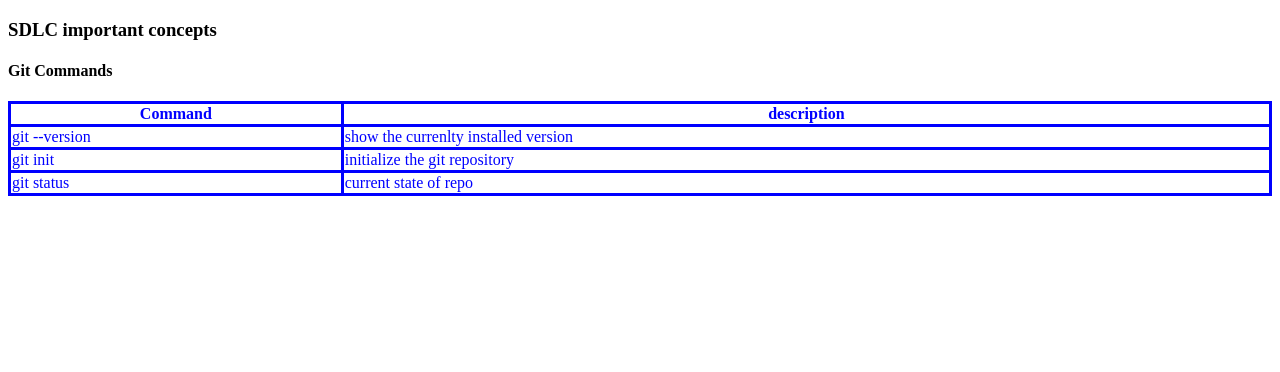
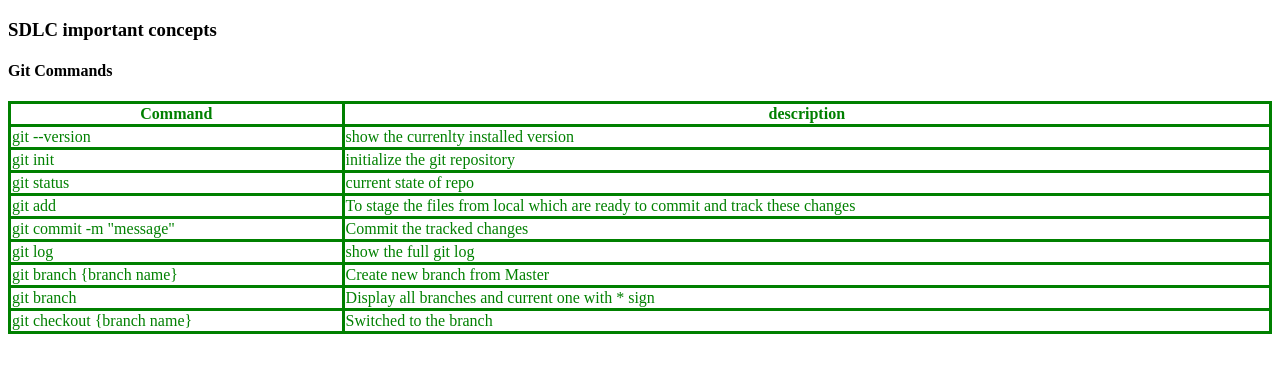
Before and after one commit to darklight-amit/python-refresher, a plain HTML site: page index.html in a window 1280 px wide. Drawn offline with Linux system fonts and the light colour scheme.

```diff
--- a/index.html
+++ b/index.html
@@ -11,7 +11,7 @@
 			}
 			th,td {
 					border: solid;
-					color: 	blue;
+					color: 	green;
 			}
 		</style>
 	</head>
@@ -37,6 +37,34 @@
 				<td>git status</td>
 				<td>current state of repo</td>
 			</tr>
+
+			<tr>
+				<td>git add</td>
+				<td>To stage the files from local which are ready to commit and track these changes</td>
+			</tr>
+
+			<tr>
+				<td>git commit -m "message"</td>
+				<td>Commit the tracked changes</td>
+			</tr>
+
+			<tr>
+				<td>git log</td>
+				<td>show the full git log</td>
+			</tr>
+			<tr>
+				<td>git branch {branch name}</td>
+				<td>Create new branch from Master</td>
+			</tr>
+			<tr>
+				<td>git branch </td>
+				<td>Display all branches and current one with * sign</td>
+			</tr>
+			<tr>
+				<td>git checkout {branch name} </td>
+				<td>Switched to the branch</td>
+			</tr>
+
 		</table>
 	</body>
 </html>
```
